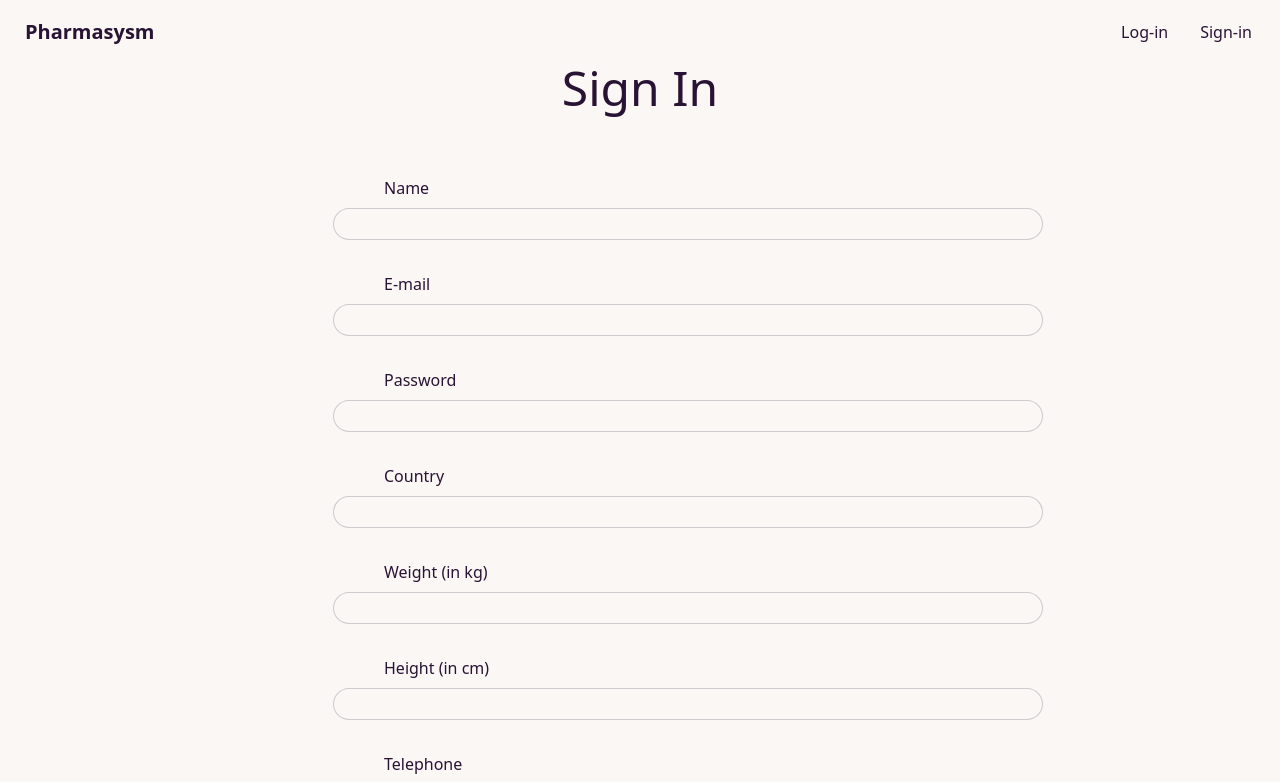
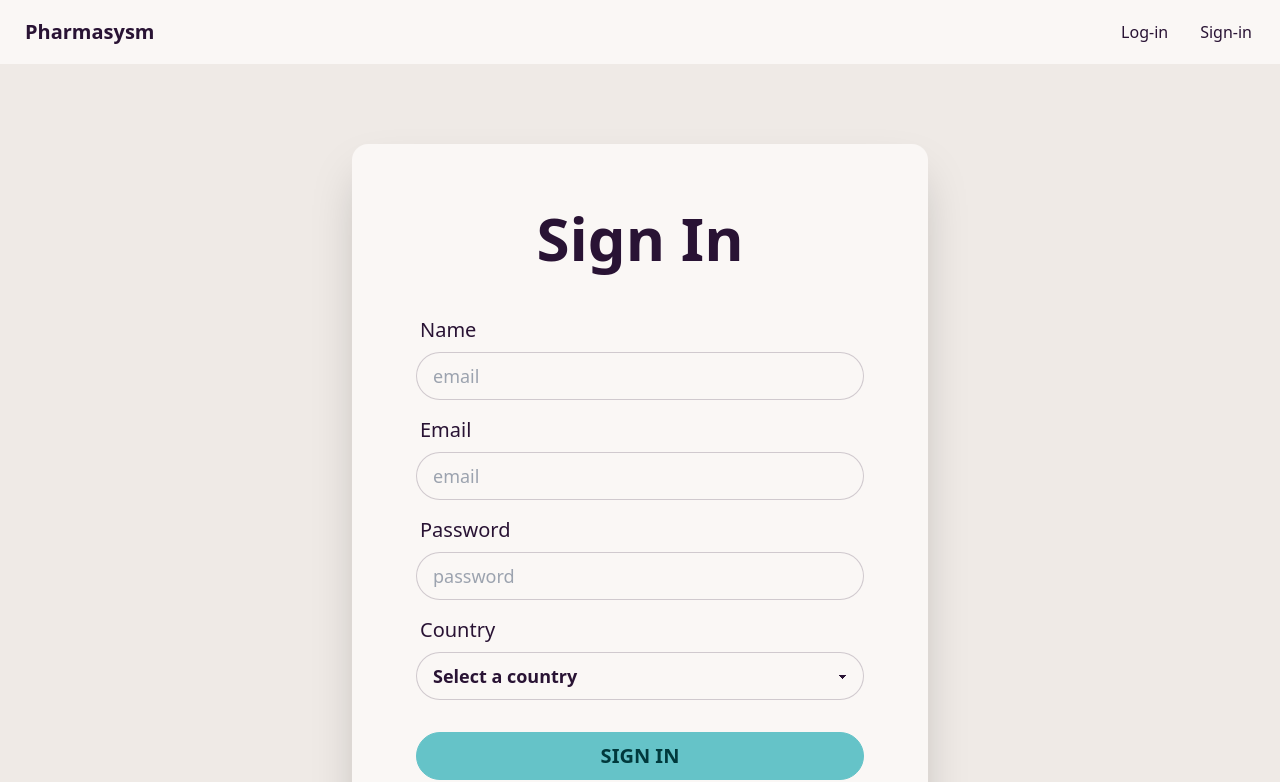
Before and after one commit to TiagoMostardinha/ihc-project, a React (Create React App) app: page /signin in a window 1280 px wide. Shown: the top 782 px of the page. Built offline with nearby package versions, Linux system fonts and the light colour scheme.

Commit message:
sign e login done

```diff
--- a/src/App.js
+++ b/src/App.js
@@ -34,6 +34,7 @@ function App() {
     user = JSON.parse(localStorage.getItem("user"));
   }
 
+  const currentRoute = window.location.pathname;
 
   return (
     <Router>
@@ -43,11 +44,9 @@ function App() {
           <Routes>
             <Route exact path='/' element={<Home user={user} />} />
             <Route exact path='/profile' element={<Profile />} />
-            {/* <Route exact path='/search' element={<Search />} />
-            <Route exact path='/searchsol' element={<SearchSol />} /> */}
             <Route exact path='/signin' element={<SignIn />} />
+            <Route exact path='/login' element={<LogIn />} />
             <Route exact path='/aboutus' element={<AboutUs />} />
-            <Route exact path='/login' element={<LogIn />} />
             <Route exact path='/wallet' element={<Wallet fuser={fuser}/>} />
             <Route exact path='/drug' element={<Drug />} />
             <Route exact path='/search' element={<Search_Tiago />} />
--- a/src/LogIn.js
+++ b/src/LogIn.js
@@ -1,30 +1,27 @@
 import { Link } from 'react-router-dom';
+
 const LogIn = () => {
     return (
-        <div className="login">
-            <div class="flex justify-center pt-10">
-                <h1 className="text-6xl">Login</h1>
-            </div>
-            <div class="container mx-sm flex justify-center pt-8 pb-4 pl-auto">
-                <h1 className="text-2xl" style={{ marginTop: '40px' }}>E-mail</h1>
-            </div>
-            <div class="container mx-lg flex justify-center pb-4 pl-auto">
-                <input type="text" placeholder="" className="input input-bordered input-sm w-1/2" />
-            </div>
-            <div class="container mx-sm flex justify-center pl-auto pt-4 pb-4">
-                <h1 className="text-2xl">Password</h1>
-            </div>
-            <div class="container mx-lg flex justify-center pb-2 pl-auto">
-                <input type="text" placeholder="" className="input input-bordered input-sm w-1/2" />
-            </div>
-            <div class="container mx-lg flex justify-center pt-4 pl-auto">
-                <Link to='/'><button class="btn">Log In</button></Link>
-            </div>
-            <div class="container mx-lg flex justify-center pt-2 pl-auto">
-                or
-            </div>
-            <div class="container mx-lg flex justify-center pt-2 pb-56 pl-auto">
-                <Link to='/signin'><button class="btn">Sign in</button></Link>
+        <div className="hero min-h-1000 bg-base-200 flex items-center justify-center">
+            <div className="card flex-shrink-0 w-full max-w-xl shadow-2xl bg-base-100 p-8 m-20">
+                <div className="card-body text-center">
+                    <h1 className="text-6xl font-bold mb-8">Login In</h1>
+                    <div className="form-control mb-4">
+                        <label className="label">
+                            <span className="label-text text-xl">Email</span>
+                        </label>
+                        <input type="text" placeholder="email" className="input input-bordered text-lg" />
+                    </div>
+                    <div className="form-control mb-8">
+                        <label className="label">
+                            <span className="label-text text-xl">Password</span>
+                        </label>
+                        <input type="text" placeholder="password" className="input input-bordered text-lg" />
+                    </div>
+                    <div className="form-control mt-6">
+                        <button className="btn btn-primary text-xl">Login</button>
+                    </div>
+                </div>
             </div>
         </div>
     );
--- a/src/SignIn.js
+++ b/src/SignIn.js
@@ -1,143 +1,90 @@
-import { Link } from 'react-router-dom';
-import { useState } from 'react';
-import { useEffect } from 'react';
-const SignIn = () => {
-    const [user, setUser] = useState({
-        "name": "John",
-        "user_meds": [
-          {
-            "id": 1,
-            "hours": 5,
-            "minutes": 55,
-          }
-        ],
-        "history": [
-          2
-        ],
-        uname: '',
-        email: '',
-        password: '',
-        country: '',
-        weight: '',
-        height: '',
-        telephone: '',
-        sex: '',
-
-      });
-
-      const handleClick = (e) => {
-        e.preventDefault();
-        const genderSelectElement = document.getElementById("genderSelect");
-        const selectedOption = genderSelectElement.options[genderSelectElement.selectedIndex];
-        const selectedValue = JSON.parse(selectedOption.getAttribute("data-value"));
-        // Update the user state with the new information entered in the form
-        setUser({
-            "name": "John",
-            "user_meds": [
-              {
-                "id": 1,
-                "hours": 5,
-                "minutes": 55,
-              }
-            ],
-            "history": [
-              2
-            ],
-            uname: document.getElementById('uname').value,
-            email: document.getElementById('email').value,
-            password: document.getElementById('password').value,
-            country: document.getElementById('country').value,
-            weight: document.getElementById('weight').value,
-            height: document.getElementById('height').value,
-            telephone: document.getElementById('telephone').value,
-            allergies: document.getElementById('allergies').value,
-            gender: selectedValue.gender,
+import { useState } from "react";
+import { useNavigate } from 'react-router-dom';
 
 
+const SignIn = () => {
 
+    const [name, setName] = useState('');
+    const [email, setEmail] = useState('');
+    const [password, setPassword] = useState('');
+    const [country, setCountry] = useState('');
+    const navigate = useNavigate();
 
-        });
+    const handleSubmit = (e) => {
+        e.preventDefault();
 
-        // Log the updated user object to the console
-        localStorage.setItem("user", JSON.stringify(user));
-        window.location.replace("http://localhost:3000/");
-      };
-      useEffect(() => {
-        // Log the updated user object to the console whenever the state changes
-        localStorage.setItem("user", JSON.stringify(user));
-        const userFromStorage = JSON.parse(localStorage.getItem("user"));
-        console.log(userFromStorage);
-      }, [user]);
+        if(country === '') {
+            alert('Please select a country');
+            return;
+        }
 
+        const user = { name, email, password, country };
+        console.log(user);
+
+        navigate('/profile', { user: user });
+    }
 
     return (
-        <div className="signin">
-            <div class="flex justify-center">
-                <h1 className="text-5xl">Sign In</h1>
-            </div>
-            <div class="container mx-sm pl-96 pt-16 pb-2">
-                <h1>Name</h1>
-            </div>
-            <div class="container mx-lg flex justify-center pb-4 pl-24">
-                <input type="text" placeholder="" className="input input-bordered input-sm w-3/5" id='uname' />
-            </div>
-            <div class="container mx-sm pl-96 pt-4 pb-2">
-                <h1>E-mail</h1>
-            </div>
-            <div class="container mx-lg flex justify-center pb-4 pl-24">
-                <input type="text" placeholder="" className="input input-bordered input-sm w-3/5" id='email' />
-            </div>
-            <div class="container mx-sm pl-96 pt-4 pb-2">
-                <h1>Password</h1>
-            </div>
-            <div class="container mx-lg flex justify-center pb-4 pl-24">
-                <input type="password" placeholder="" className="input input-bordered input-sm w-3/5" id='password' />
-            </div>
-            <div class="container mx-sm pl-96 pt-4 pb-2">
-                <h1>Country</h1>
-            </div>
-            <div class="container mx-lg flex justify-center pb-4 pl-24">
-                <input type="text" placeholder="" className="input input-bordered input-sm w-3/5" id='country'/>
-            </div>
-            <div class="container mx-sm pl-96 pt-4 pb-2">
-                <h1>Weight (in kg)</h1>
-            </div>
-            <div class="container mx-lg flex justify-center pb-4 pl-24">
-                <input type="text" placeholder="" className="input input-bordered input-sm w-3/5" id='weight'/>
-            </div>
-            <div class="container mx-sm pl-96 pt-4 pb-2">
-                <h1>Height (in cm)</h1>
-            </div>
-            <div class="container mx-lg flex justify-center pb-4 pl-24">
-                <input type="text" placeholder="" className="input input-bordered input-sm w-3/5" id='height'/>
-            </div>
-            <div class="container mx-sm pl-96 pt-4 pb-2">
-                <h1>Telephone</h1>
-            </div>
-            <div class="container mx-lg flex justify-center pb-4 pl-24">
-                <input type="text" placeholder="" className="input input-bordered input-sm w-3/5" id='telephone'/>
-            </div>
-            <div class="container mx-sm pl-96 pt-4 pb-2">
-                <h1>Allergies</h1>
-            </div>
-            <div class="container mx-lg flex justify-center pb-4 pl-24">
-                <input type="text" placeholder="" className="input input-bordered input-sm w-3/5" id='allergies'/>
-            </div>
-            <div class="container mx-sm pl-96 pt-4 pb-2">
-                <h1>Sex</h1>
-            </div>
-            <div class="container mx-lg pl-96 pb-4">
-                <select class="select select-bordered select-sm w-full max-w-xs" id="genderSelect">
-                    <option disabled selected>Select One</option>
-                    <option data-value='{"gender":"female"}'>Female</option>
-                    <option data-value='{"gender":"male"}'>Male</option>
-                </select>
-            </div>
-            <div class="container mx-lg flex justify-center pb-4 pl-auto">
-                <Link to='/'><button onClick={handleClick} class="btn">Sign In</button></Link>
-
+        <div className="hero min-h-1000 bg-base-200 flex items-center justify-center">
+            <div className="card flex-shrink-0 w-full max-w-xl shadow-2xl bg-base-100 p-8 m-20">
+                <form
+                    className="card-body text-center"
+                    onSubmit={handleSubmit}
+                >
+                    <h1 className="text-6xl font-bold mb-8">Sign In</h1>
+                    <div className="form-control">
+                        <label className="label">
+                            <span className="label-text text-xl">Name</span>
+                        </label>
+                        <input type="text" placeholder="email" className="input input-bordered text-lg"
+                            required
+                            value={name}
+                            onChange={(e) => setName(e.target.value)}
+                        />
+                    </div>
+                    <div className="form-control">
+                        <label className="label">
+                            <span className="label-text text-xl">Email</span>
+                        </label>
+                        <input type="text" placeholder="email" className="input input-bordered text-lg"
+                            required
+                            value={email}
+                            onChange={(e) => setEmail(e.target.value)}
+                        />
+                    </div>
+                    <div className="form-control">
+                        <label className="label">
+                            <span className="label-text text-xl">Password</span>
+                        </label>
+                        <input type="password" placeholder="password" className="input input-bordered text-lg"
+                            required
+                            value={password}
+                            onChange={(e) => setPassword(e.target.value)}
+                        />
+                    </div>
+                    <div className="form-control">
+                        <label className="label">
+                            <span className="label-text text-xl">Country</span>
+                        </label>
+                        <select className="select select-bordered w-full text-lg"
+                            value={country}
+                            onChange={(e) => setCountry(e.target.value)}
+                        >
+                            <option value="">Select a country</option>
+                            <option value="usa">Portugal</option>
+                            <option value="canada">Canada</option>
+                            <option value="uk">United Kingdom</option>
+                            <option value="australia">Australia</option>
+                            <option value="germany">Germany</option>
+                        </select>
+                    </div>
+                    <div className="form-control mt-6">
+                        <button className="btn btn-primary text-xl">Sign In</button>
+                    </div>
+                </form>
             </div>
         </div>
     );
 }
+
 export default SignIn;
--- /dev/null
+++ b/src/templates/SignIn.js
@@ -0,0 +1,143 @@
+import { Link } from 'react-router-dom';
+import { useState } from 'react';
+import { useEffect } from 'react';
+const SignIn = () => {
+    const [user, setUser] = useState({
+        "name": "John",
+        "user_meds": [
+          {
+            "id": 1,
+            "hours": 5,
+            "minutes": 55,
+          }
+        ],
+        "history": [
+          2
+        ],
+        uname: '',
+        email: '',
+        password: '',
+        country: '',
+        weight: '',
+        height: '',
+        telephone: '',
+        sex: '',
+
+      });
+
+      const handleClick = (e) => {
+        e.preventDefault();
+        const genderSelectElement = document.getElementById("genderSelect");
+        const selectedOption = genderSelectElement.options[genderSelectElement.selectedIndex];
+        const selectedValue = JSON.parse(selectedOption.getAttribute("data-value"));
+        // Update the user state with the new information entered in the form
+        setUser({
+            "name": "John",
+            "user_meds": [
+              {
+                "id": 1,
+                "hours": 5,
+                "minutes": 55,
+              }
+            ],
+            "history": [
+              2
+            ],
+            uname: document.getElementById('uname').value,
+            email: document.getElementById('email').value,
+            password: document.getElementById('password').value,
+            country: document.getElementById('country').value,
+            weight: document.getElementById('weight').value,
+            height: document.getElementById('height').value,
+            telephone: document.getElementById('telephone').value,
+            allergies: document.getElementById('allergies').value,
+            gender: selectedValue.gender,
+
+
+
+
+        });
+
+        // Log the updated user object to the console
+        localStorage.setItem("user", JSON.stringify(user));
+        window.location.replace("http://localhost:3000/");
+      };
+      useEffect(() => {
+        // Log the updated user object to the console whenever the state changes
+        localStorage.setItem("user", JSON.stringify(user));
+        const userFromStorage = JSON.parse(localStorage.getItem("user"));
+        console.log(userFromStorage);
+      }, [user]);
+
+
+    return (
+        <div className="signin">
+            <div class="flex justify-center">
+                <h1 className="text-5xl">Sign In</h1>
+            </div>
+            <div class="container mx-sm pl-96 pt-16 pb-2">
+                <h1>Name</h1>
+            </div>
+            <div class="container mx-lg flex justify-center pb-4 pl-24">
+                <input type="text" placeholder="" className="input input-bordered input-sm w-3/5" id='uname' />
+            </div>
+            <div class="container mx-sm pl-96 pt-4 pb-2">
+                <h1>E-mail</h1>
+            </div>
+            <div class="container mx-lg flex justify-center pb-4 pl-24">
+                <input type="text" placeholder="" className="input input-bordered input-sm w-3/5" id='email' />
+            </div>
+            <div class="container mx-sm pl-96 pt-4 pb-2">
+                <h1>Password</h1>
+            </div>
+            <div class="container mx-lg flex justify-center pb-4 pl-24">
+                <input type="password" placeholder="" className="input input-bordered input-sm w-3/5" id='password' />
+            </div>
+            <div class="container mx-sm pl-96 pt-4 pb-2">
+                <h1>Country</h1>
+            </div>
+            <div class="container mx-lg flex justify-center pb-4 pl-24">
+                <input type="text" placeholder="" className="input input-bordered input-sm w-3/5" id='country'/>
+            </div>
+            <div class="container mx-sm pl-96 pt-4 pb-2">
+                <h1>Weight (in kg)</h1>
+            </div>
+            <div class="container mx-lg flex justify-center pb-4 pl-24">
+                <input type="text" placeholder="" className="input input-bordered input-sm w-3/5" id='weight'/>
+            </div>
+            <div class="container mx-sm pl-96 pt-4 pb-2">
+                <h1>Height (in cm)</h1>
+            </div>
+            <div class="container mx-lg flex justify-center pb-4 pl-24">
+                <input type="text" placeholder="" className="input input-bordered input-sm w-3/5" id='height'/>
+            </div>
+            <div class="container mx-sm pl-96 pt-4 pb-2">
+                <h1>Telephone</h1>
+            </div>
+            <div class="container mx-lg flex justify-center pb-4 pl-24">
+                <input type="text" placeholder="" className="input input-bordered input-sm w-3/5" id='telephone'/>
+            </div>
+            <div class="container mx-sm pl-96 pt-4 pb-2">
+                <h1>Allergies</h1>
+            </div>
+            <div class="container mx-lg flex justify-center pb-4 pl-24">
+                <input type="text" placeholder="" className="input input-bordered input-sm w-3/5" id='allergies'/>
+            </div>
+            <div class="container mx-sm pl-96 pt-4 pb-2">
+                <h1>Sex</h1>
+            </div>
+            <div class="container mx-lg pl-96 pb-4">
+                <select class="select select-bordered select-sm w-full max-w-xs" id="genderSelect">
+                    <option disabled selected>Select One</option>
+                    <option data-value='{"gender":"female"}'>Female</option>
+                    <option data-value='{"gender":"male"}'>Male</option>
+                </select>
+            </div>
+            <div class="container mx-lg flex justify-center pb-4 pl-auto">
+                <Link to='/'><button onClick={handleClick} class="btn">Sign In</button></Link>
+
+            </div>
+        </div>
+    );
+}
+export default SignIn;
```
Also changed, not shown: src/Profile.js (+5 -3 lines).
